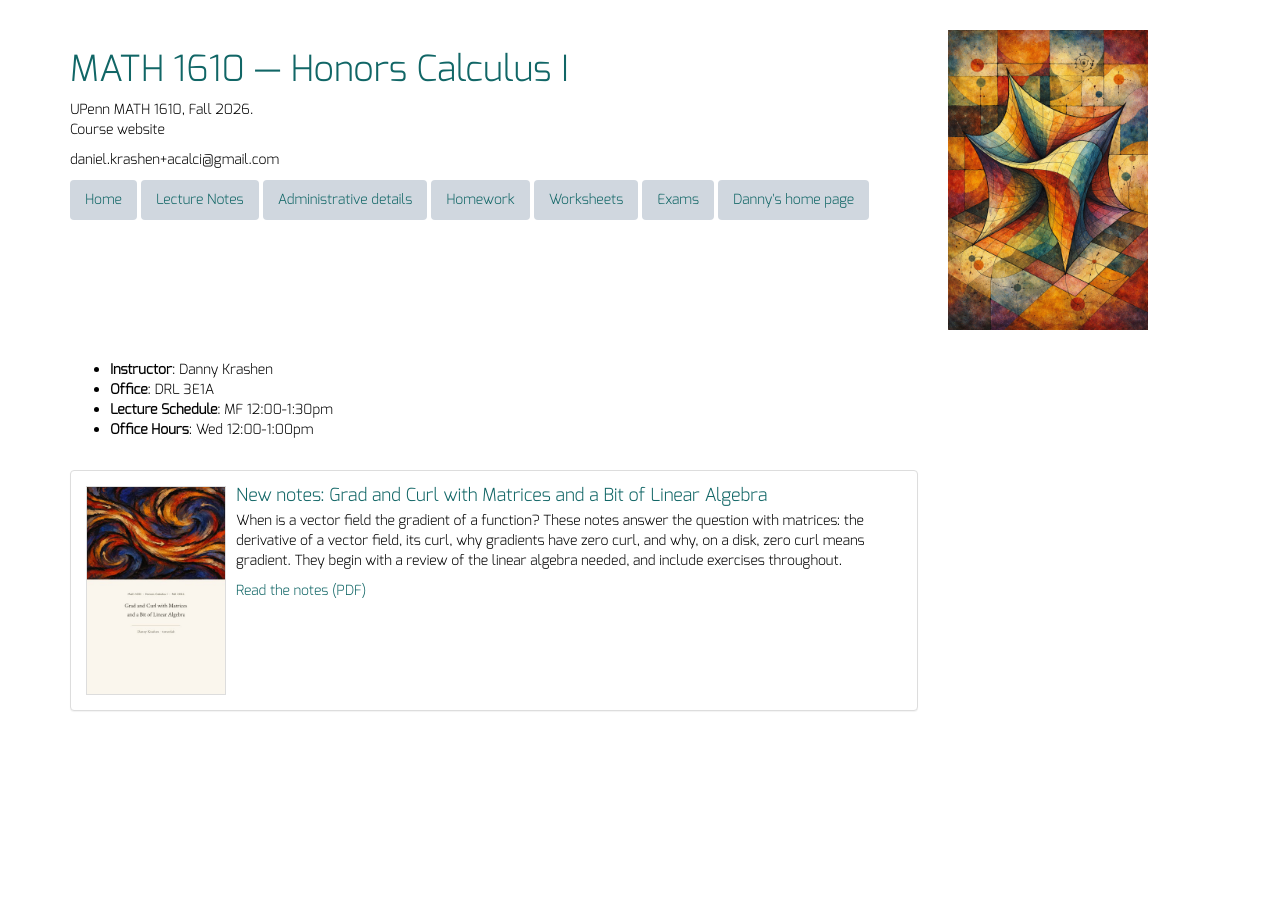
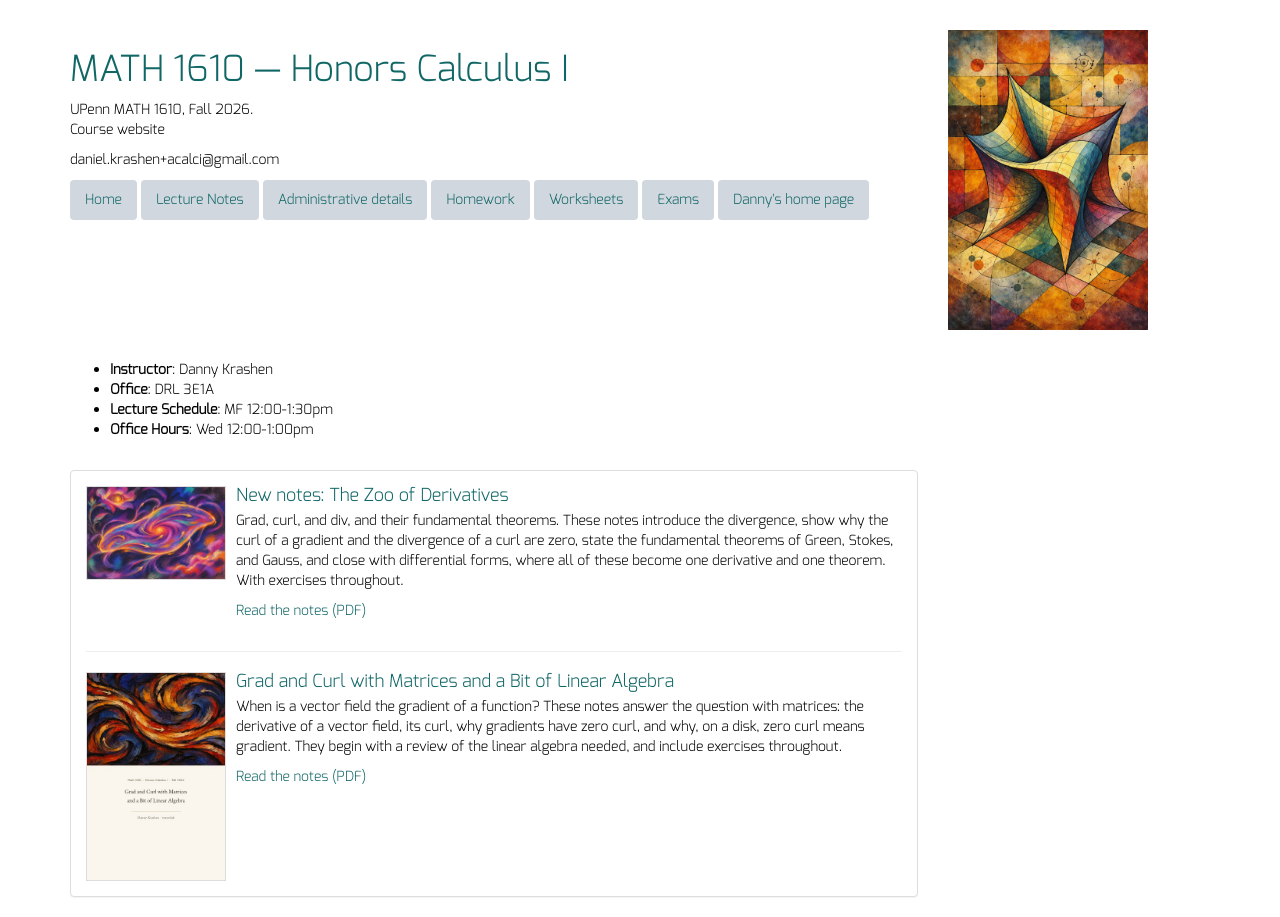
Before and after one commit to dkrashen/honors-calculus-1610, a Jekyll site: the page built from index.html, in a window 1280 px wide. Built offline with Jekyll 4.4.1, drawn with Linux system fonts in a browser that asks for light colours; nearby versions of some CDN libraries.

Commit message:
add zoo of derivatives notes, featured on landing page
Co-Authored-By: Claude Opus 5.5 <noreply@anthropic.com>
Claude-Session: https://claude.ai/code/session_01E4H1JB9jfsDfLbanhdB4JD

```diff
--- a/index.html
+++ b/index.html
@@ -27,11 +27,22 @@ layout: default
   <div class="panel panel-default">
     <div class="panel-body">
       <div class="media">
+        <a class="pull-left" href="notes/the-zoo-of-derivatives.pdf">
+          <img class="media-object" src="notes/zoo-cover.jpg" alt="Cover of the notes" style="max-width: 140px; border: 1px solid #ddd;">
+        </a>
+        <div class="media-body">
+          <h4 class="media-heading"><a href="notes/the-zoo-of-derivatives.pdf">New notes: The Zoo of Derivatives</a></h4>
+          <p>Grad, curl, and div, and their fundamental theorems. These notes introduce the divergence, show why the curl of a gradient and the divergence of a curl are zero, state the fundamental theorems of Green, Stokes, and Gauss, and close with differential forms, where all of these become one derivative and one theorem. With exercises throughout.</p>
+          <p><a href="notes/the-zoo-of-derivatives.pdf">Read the notes (PDF)</a></p>
+        </div>
+      </div>
+      <hr>
+      <div class="media">
         <a class="pull-left" href="notes/grad-and-curl-with-matrices-and-a-bit-of-linear-algebra.pdf">
           <img class="media-object" src="notes/grad-and-curl-cover.jpg" alt="Cover of the notes" style="max-width: 140px; border: 1px solid #ddd;">
         </a>
         <div class="media-body">
-          <h4 class="media-heading"><a href="notes/grad-and-curl-with-matrices-and-a-bit-of-linear-algebra.pdf">New notes: Grad and Curl with Matrices and a Bit of Linear Algebra</a></h4>
+          <h4 class="media-heading"><a href="notes/grad-and-curl-with-matrices-and-a-bit-of-linear-algebra.pdf">Grad and Curl with Matrices and a Bit of Linear Algebra</a></h4>
           <p>When is a vector field the gradient of a function? These notes answer the question with matrices: the derivative of a vector field, its curl, why gradients have zero curl, and why, on a disk, zero curl means gradient. They begin with a review of the linear algebra needed, and include exercises throughout.</p>
           <p><a href="notes/grad-and-curl-with-matrices-and-a-bit-of-linear-algebra.pdf">Read the notes (PDF)</a></p>
         </div>
```
Also changed, not shown: notes/zoo-cover.jpg (added), 1 other file.
